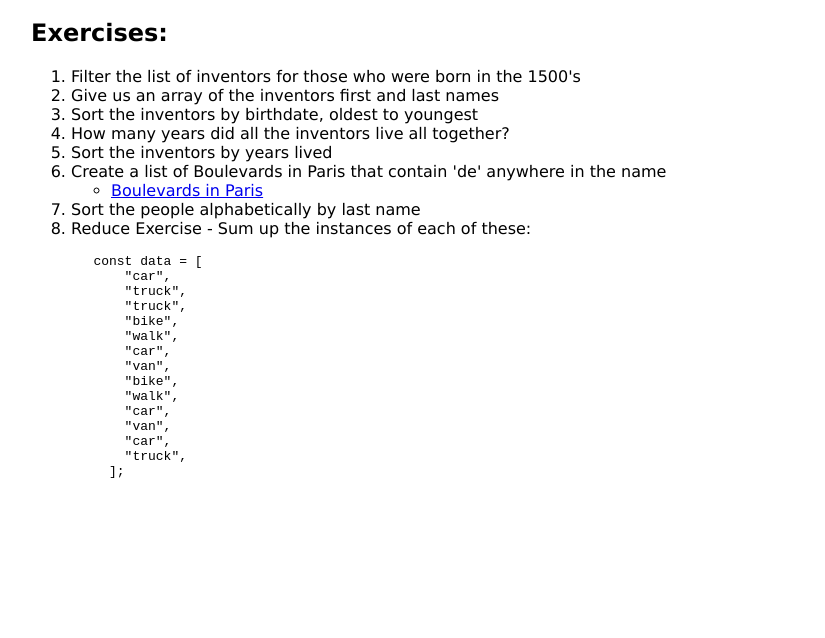
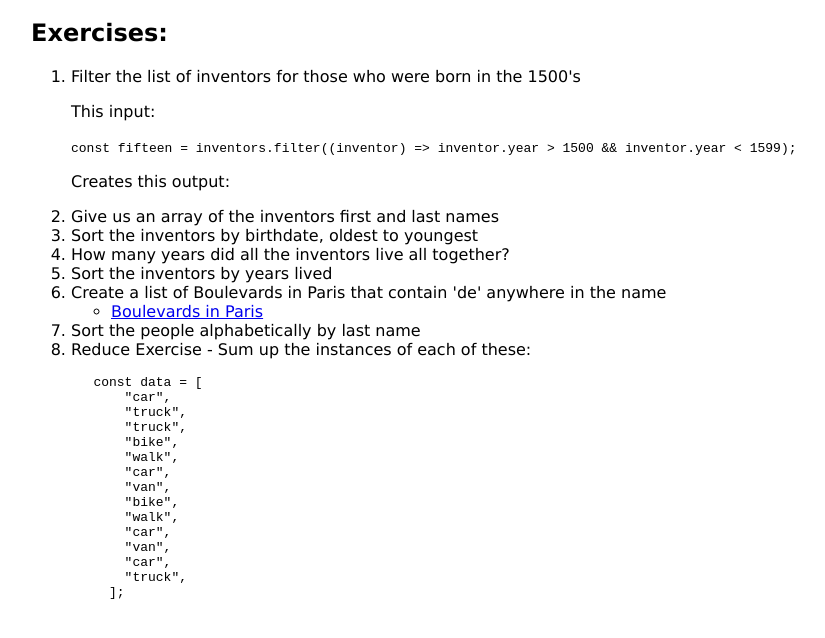
Before and after one commit to bjf5201/javascript-thirty, a plain HTML site: page array-cardio.html in a window 1280 px wide. Shown: the part 80-718 px from the top of the page, without its empty margins (47-872 px from the left). Drawn offline with Linux system fonts and the light colour scheme.

Commit message:
feat(html) create code display structure
Add HTML structure that will allow page to display the code input and
output for each exercise. Also added classes for JS and CSS to "hook"
into to style the page and display the code within the js file.

```diff
--- a/array-cardio.html
+++ b/array-cardio.html
@@ -14,7 +14,18 @@
   <main>
     <h2>Exercises:</h2>
     <ol>
-      <li>Filter the list of inventors for those who were born in the 1500's</li>
+      <li>Filter the list of inventors for those who were born in the 1500's
+        <div class="answer">
+          <p>This input:</p>
+          <div class="input">
+            <code>const fifteen = inventors.filter((inventor) =&gt; inventor.year &gt; 1500 && inventor.year &lt; 1599);</code>
+          </div>
+          <p>Creates this output:</p>
+          <div class="output">
+            <samp class="code1"></samp>
+          </div>
+        </div>
+      </li>
       <li>Give us an array of the inventors first and last names</li>
       <li>Sort the inventors by birthdate, oldest to youngest</li>
       <li>How many years did all the inventors live all together?</li>
```
